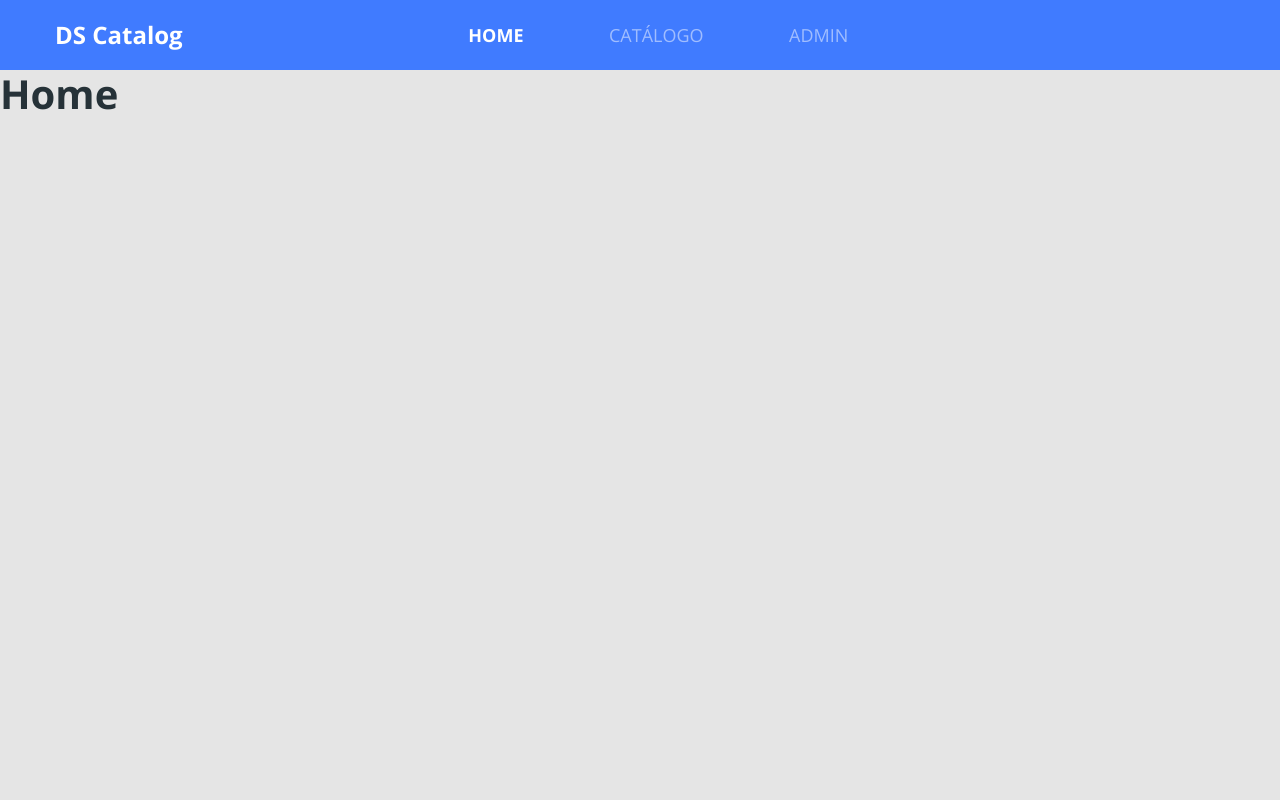
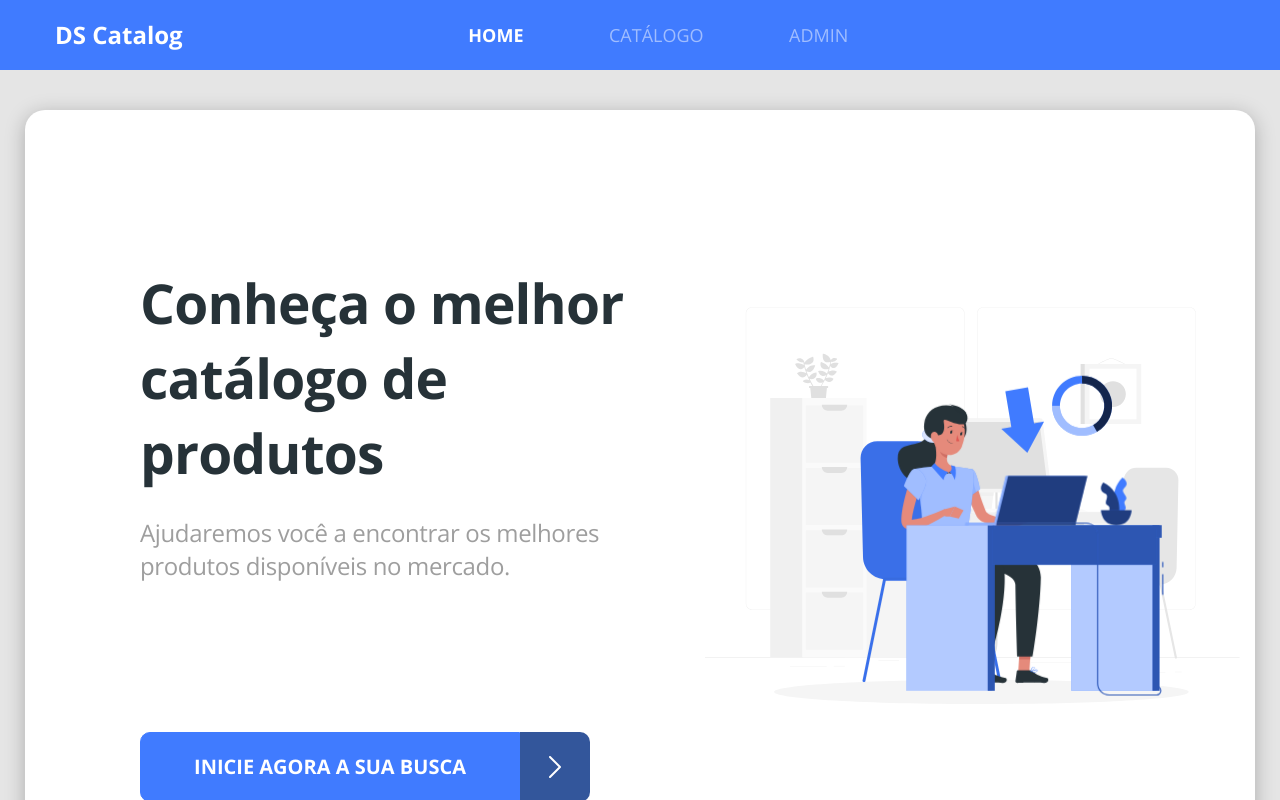
Before and after one commit to GuhTiagoSilva/products-catalog, a React (Create React App) app in the folder front-web/: page / in a window 1280 px wide. Shown: the top 800 px of the page. Built offline with nearby package versions, Linux system fonts and the light colour scheme.

Commit message:
Home Page Created

```diff
--- a/front-web/src/App.tsx
+++ b/front-web/src/App.tsx
@@ -1,7 +1,6 @@
 import React from 'react';
 import './core/assets/styles/custom.scss'
 import './app.scss'
-import Navbar from './core/components/Navbar';
 import Routes from './Routes';
 const App = () => {
   return (
--- /dev/null
+++ b/front-web/src/core/components/ButtonIcon/index.tsx
@@ -0,0 +1,20 @@
+import React from 'react';
+import './styles.scss';
+import { ReactComponent as ArrowIcon } from '../../assets/images/arrow.svg';
+
+type Props = {
+    text : String
+}
+
+const ButtonIcon = ({text}: Props) => (
+    <div className="d-flex">
+        <button className="btn btn-primary btn-icon">
+            <h5>{text}</h5>
+        </button>
+        <div className="btn-icon-content">
+            <ArrowIcon/>
+        </div>
+    </div>
+);
+
+export default ButtonIcon;
--- /dev/null
+++ b/front-web/src/core/components/ButtonIcon/styles.scss
@@ -0,0 +1,15 @@
+.btn-icon{
+    height: 70px;
+    width: 380px;
+    border-radius: 10px 0 0 10px;
+    text-transform: uppercase;
+}
+
+.btn-icon-content{
+    width: 70px;
+    background-color: #33569b;
+    border-radius: 0px 10px 10px 0px;
+    display: flex;
+    align-items: center;
+    justify-content: center;
+}
--- a/front-web/src/pages/Home/index.tsx
+++ b/front-web/src/pages/Home/index.tsx
@@ -1,8 +1,30 @@
 import React from 'react';
+import { ReactComponent as MainImage } from '../../core/assets/images/main-image.svg';
+import ButtonIcon from '../../core/components/ButtonIcon';
+import { Link } from 'react-router-dom'
+import './styles.scss'
 
 const Home = () => (
-    <div>
-        <h1>Home</h1>
+    <div className="home-container">
+        <div className="row home-content">
+            <div className="col-6">
+                <h1 className="text-title">
+                    Conheça o melhor <br /> catálogo de produtos
+                </h1>
+                <p className="text-subtitle">
+                    Ajudaremos você a encontrar os melhores <br />  produtos disponíveis no mercado.
+                </p>
+
+                <Link to="/catalog">
+                    <ButtonIcon text="inicie agora a sua busca" />
+                </Link>
+
+            </div>
+
+            <div className="col-6">
+                <MainImage className="main-image" />
+            </div>
+        </div>
     </div>
 );
 
--- /dev/null
+++ b/front-web/src/pages/Home/styles.scss
@@ -0,0 +1,29 @@
+.home-container{
+    margin-top:40px;
+    padding-left: 40px;
+    padding-right: 40px;
+}
+.home-content{
+    background-color: #FFF;
+    box-shadow: 0px 4px 20px rgba(0, 0, 0, 0.25);
+    border-radius: 20px;
+    padding-top: 155px;
+    padding-left: 100px;
+    padding-bottom: 150px;
+}
+.text-title{
+    font-size: 55px;
+    line-height: 75px;
+    letter-spacing: -0.015em;
+}
+.text-subtitle{
+    color: #9E9E9E;
+    font-size: 24px;
+    margin-top: 26px;
+    line-height: 33px;
+    letter-spacing: -0.015em;
+    margin-bottom: 150px;
+}
+.main-image{
+    width: 100%;
+}
```
Also changed, not shown: front-web/src/core/assets/images/arrow.svg (added), front-web/src/core/assets/images/main-image.svg (added).
